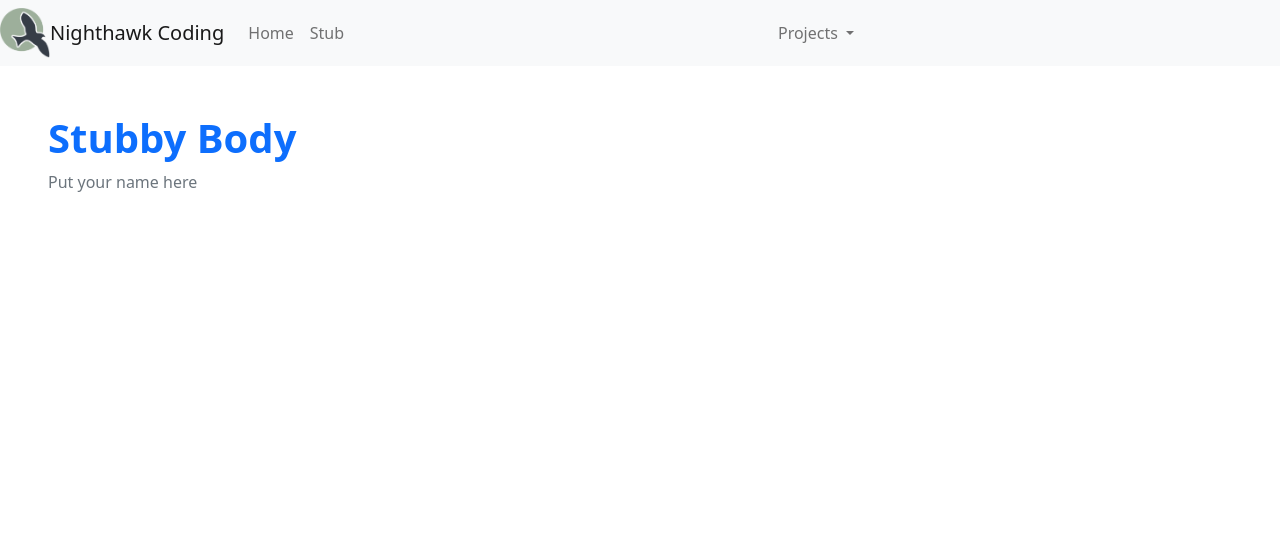
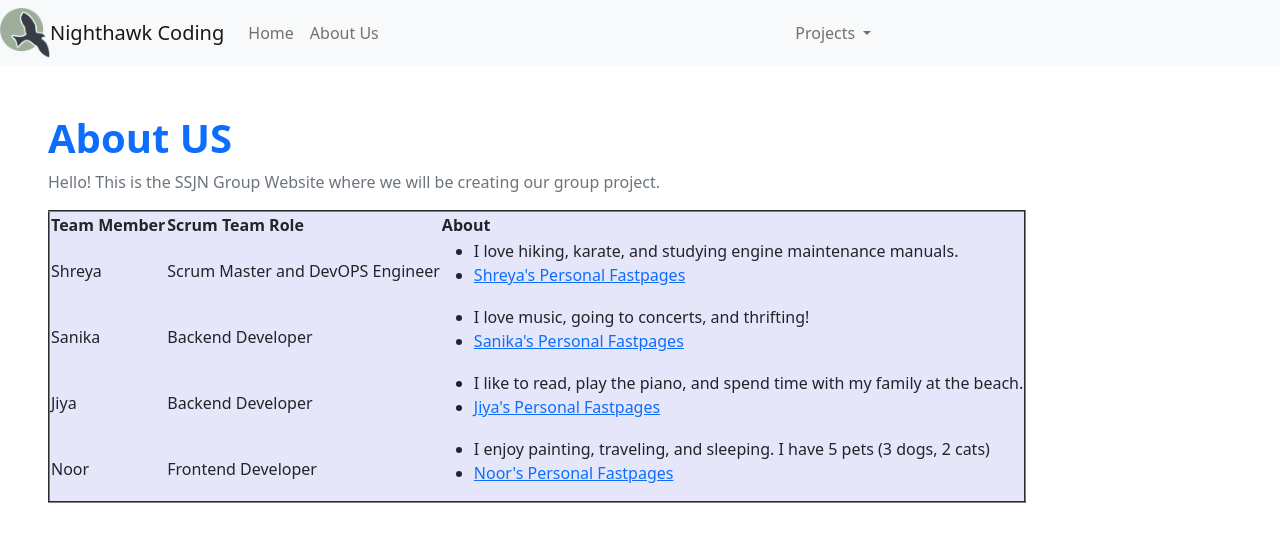
Before and after one commit to jiya-sav/SSJN_flask, a Flask app: page /stub/ in a window 1280 px wide. Shown: the top 542 px of the page. Run offline with Flask 2, Linux system fonts and the light colour scheme.

Commit message:
updating stub to about us

```diff
--- a/templates/layouts/navbar.html
+++ b/templates/layouts/navbar.html
@@ -11,7 +11,7 @@ This HTML is setup as a fragment allowing it to be "included" by other HTML file
         <div class="navbar-nav">
             <!-- url_for is a Jinja2 pre-processor that finds route from function name (def) -->
             <a class="nav-link" href={{ url_for('index') }}>Home</a>
-            <a class="nav-link" href={{ url_for('stub') }}>Stub</a>
+            <a class="nav-link" href={{ url_for('stub') }}>About Us</a>
         </div>
     </div>
     <div class="collapse navbar-collapse" id="navbarNavDarkDropdown">
--- a/templates/stub.html
+++ b/templates/stub.html
@@ -8,8 +8,58 @@
 {% block body %}
     <!- Try building a new body here, bootstrap is a wise choice ->
     <div class="px-5 py-5 mx-auto">
-        <h1 class="text-primary"><strong>Stubby Body</strong></h1>
-        <p class="text-secondary">Put your name here</p>
+        <h1 class="text-primary"><strong>About US</strong></h1>
+        <p class="text-secondary">Hello! This is the SSJN Group Website where we will be creating our group project. </p>
+        <table border="2" bgcolor="lavender" frame="hsdies" rules="rows">
+            <tr>
+             <th>Team Member</th>
+             <th>Scrum Team Role</th>
+             <th>About</th>
+            </tr>
+
+            <tr>
+                <td>Shreya</td>
+                <td>Scrum Master and DevOPS Engineer</td>
+                <td>
+                    <ul>
+                        <li>I love hiking, karate, and studying engine maintenance manuals.</li>
+                        <li><a href="https://rey444.github.io/shreya/">Shreya's Personal Fastpages</a></li>
+                    </ul>
+                </td>
+            <tr>
+
+            <tr>
+                <td>Sanika</td>
+                <td>Backend Developer</td>
+                <td>
+                    <ul>
+                        <li>I love music, going to concerts, and thrifting!</li>
+                        <li><a href="https://sanikasha.github.io/superFastPages/">Sanika's Personal Fastpages</a></li>
+                    </ul>
+                </td>
+            <tr>
+
+            <tr>
+                <td>Jiya</td>
+                <td>Backend Developer</td>
+                <td>
+                    <ul>
+                        <li>I like to read, play the piano, and spend time with my family at the beach.</li>
+                        <li><a href="https://jiya-sav.github.io/jiya_repository/">Jiya's Personal Fastpages</a></li>
+                    </ul>
+                </td>
+            <tr>
+
+            <tr>
+                <td>Noor</td>
+                <td>Frontend Developer</td>
+                <td>
+                    <ul>
+                        <li>I enjoy painting, traveling, and sleeping. I have 5 pets (3 dogs, 2 cats)</li>
+                        <li><a href="https://Nope1013.github.io/firstrepo/">Noor's Personal Fastpages</a></li>
+                    </ul>
+                </td>
+            <tr>
     </div>
 {% endblock %}
 
```
